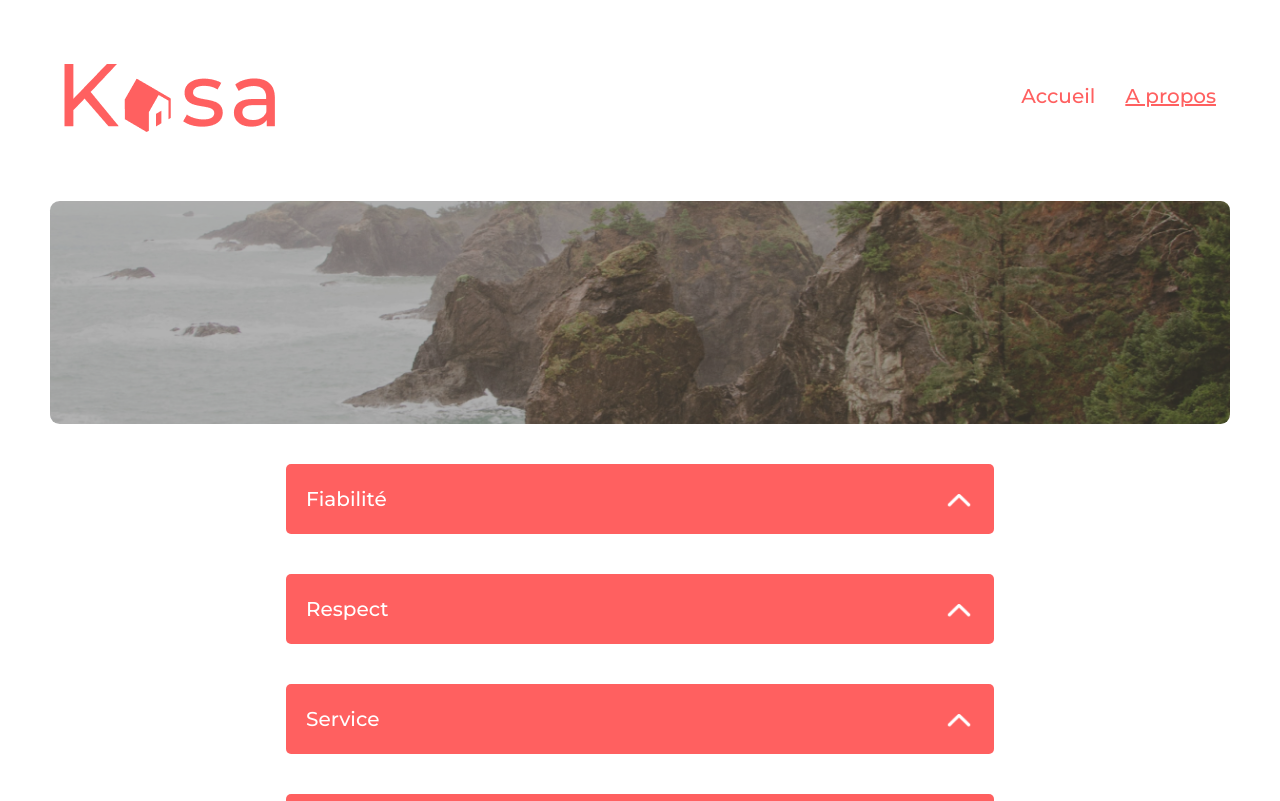
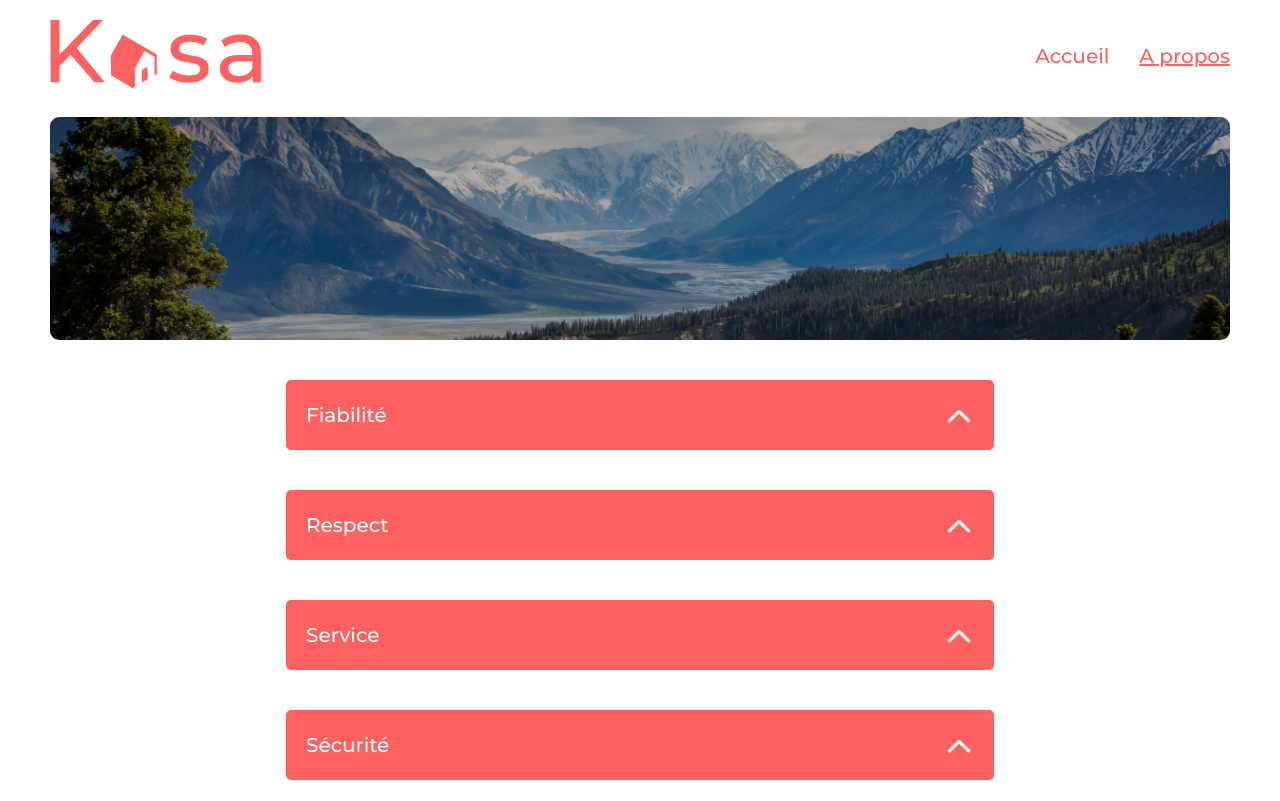
Before and after one commit to kyllianschneider/Kasa-8, a React (Vite) app in the folder Kasa/: page /About in a window 1280 px wide. Shown: the top 801 px of the page. Built offline with nearby package versions, Linux system fonts and the light colour scheme.

Commit message:
fixing the banners and the header
i had new bug tho, the about page now act weirdly it doesnt seems to fill the whole screen

```diff
--- a/Kasa/src/Styles/main.scss
+++ b/Kasa/src/Styles/main.scss
@@ -6,8 +6,3 @@
     padding: 0px;
     font-weight: 500;
 }
-
-
-.body {
-    max-width: 1440px;
-}
--- a/Kasa/src/components/Banner/Banner.jsx
+++ b/Kasa/src/components/Banner/Banner.jsx
@@ -1,11 +1,14 @@
 import "../Banner/banner.scss";
+import {useLocation } from "react-router-dom";
+
+
 
 function Banner({ texte }) {
-    const Route = "/";
+    const {pathname} = useLocation();
 
     return (
 
-        <div className={`banner ${Route === "/" ? "banner--home" : "banner--about"}`}>
+        <div className={`banner ${pathname === "/" ? "banner--home" : "banner--about"}`}>
 
             <div className="banner__overlay"></div>
             <span className="banner__title">{texte}</span>
--- a/Kasa/src/components/Nav/nav.scss
+++ b/Kasa/src/components/Nav/nav.scss
@@ -3,21 +3,15 @@
 .nav-bar {
     &__link-home,
     &__link-about{
-        margin-top: 20px;
         color: $primary-color;
         text-decoration: none;
         padding-left: 30px;
         font-weight: 500;
         font-size: 20px;
-        @include flex-inline;
         @include breakpoint(smaller) {
             font-size: 16px;
             padding-left: 10px;
             margin-top: 10px;
-            @include breakpoint(smallest) {
-                font-size: 16px;
-                padding-left: 8px;
-            }
         }
     }
     &__link-home:hover {
--- a/Kasa/src/components/header/header.scss
+++ b/Kasa/src/components/header/header.scss
@@ -1,17 +1,24 @@
 @import "../../Styles/varmixin.scss";
+
+
 .header {
+
     display: flex;
     justify-content: space-between;
-    width: 90%;
-    margin: 5%;
+    align-items: center;
+    width: 100%;
+    max-width: 1440px;
+    margin: auto;
+    margin-bottom: 20px;
+    margin-top: 20px;
+    padding: 0 50px;
+    box-sizing: border-box;
     @include breakpoint(small) {
         padding: 0 25px;
+      }
+    &__logo {
+      @include breakpoint(small) {
+         width: 130px;
+      }
+     }
     }
-    &__logo {
-        display: flex;
-        align-items: flex-start;
-        @include breakpoint(small) {
-            width: 200px;
-        }
-    }
-}
```
Also changed, not shown: Kasa/src/components/Banner/banner.scss (+0 -12 lines).
